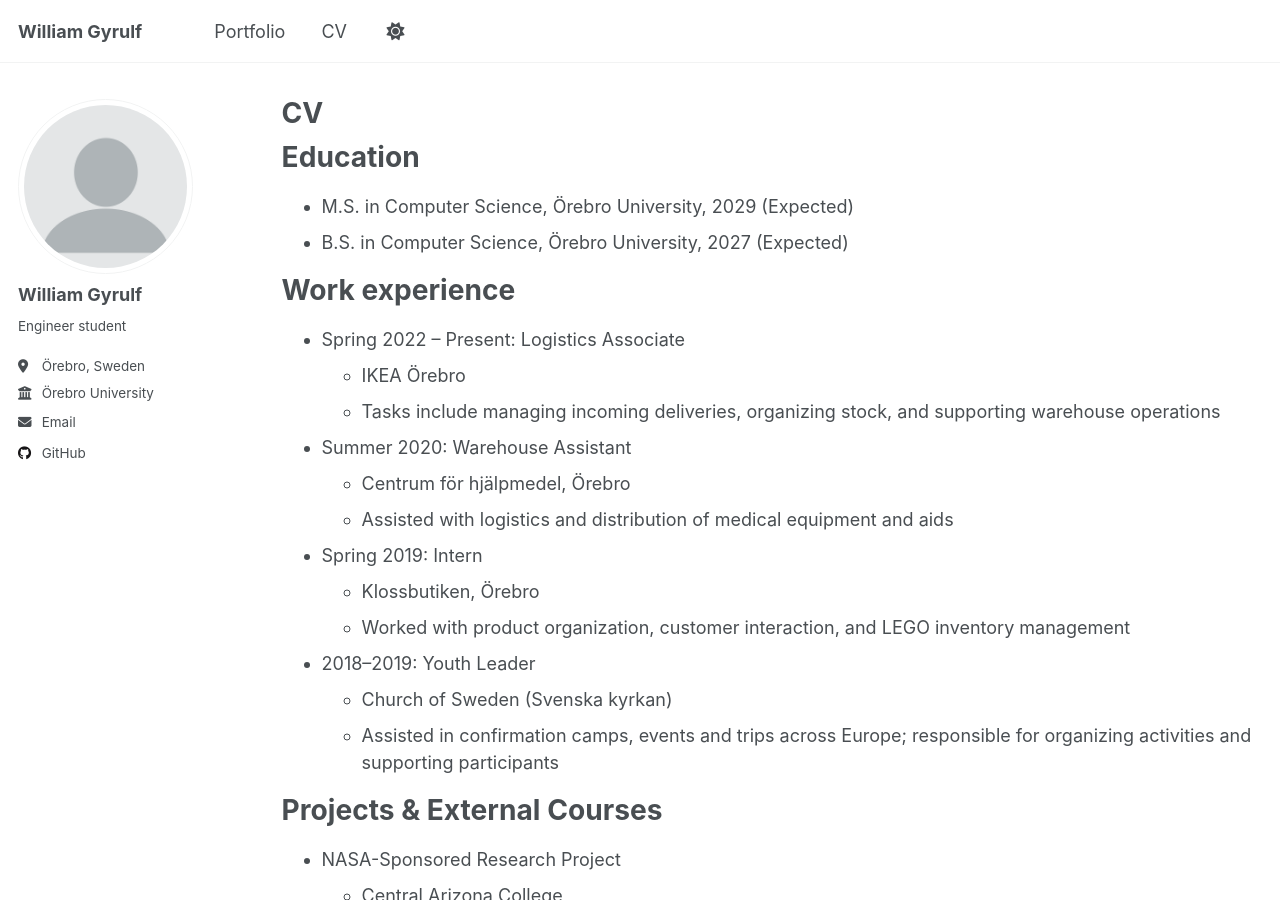
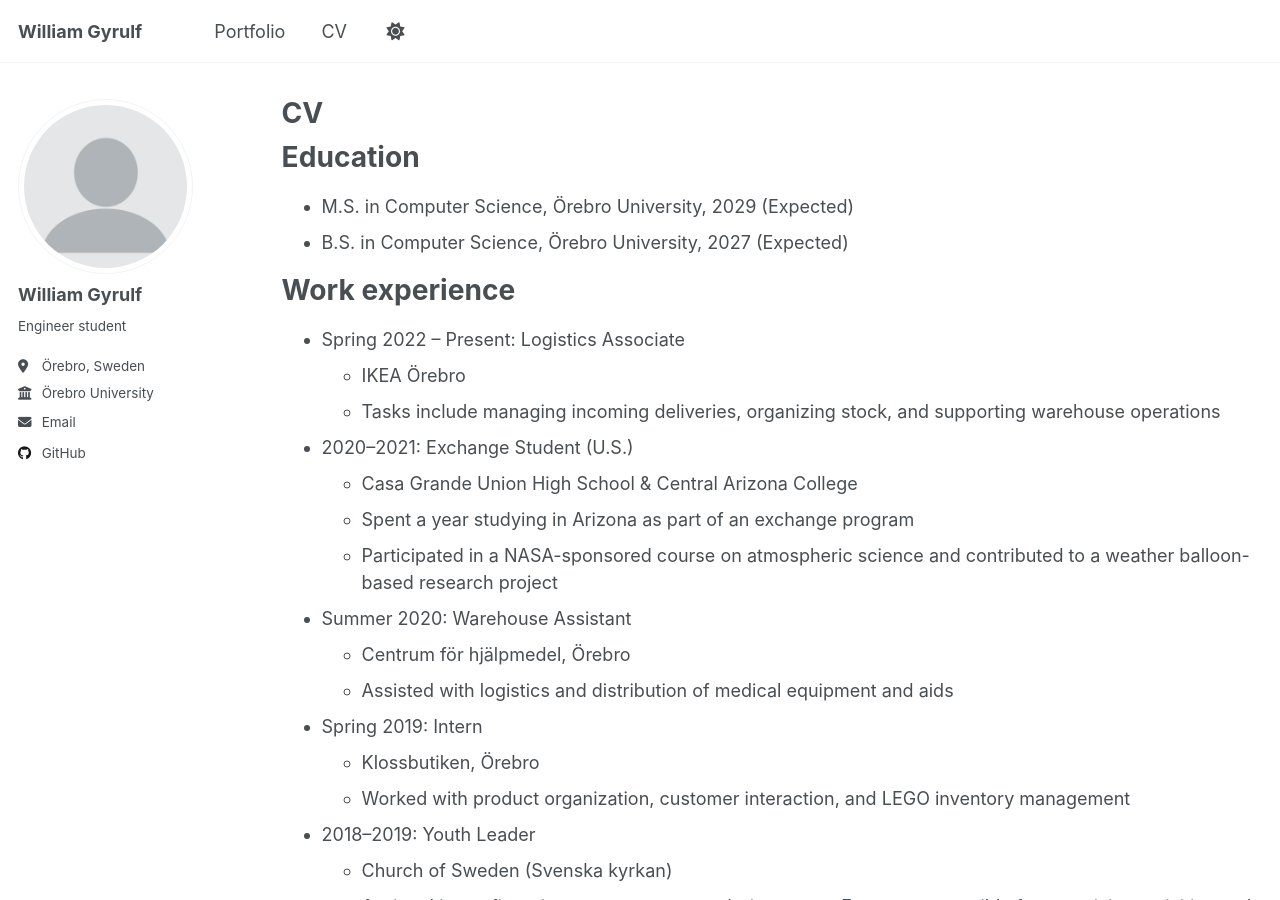
Before and after one commit to WilleGyr/willegyr.github.io, a Jekyll site: the page built from _pages/cv.md, in a window 1280 px wide and 900 px high. Built offline with Jekyll 4.4.1, drawn with Linux system fonts in a browser that asks for light colours.

Commit message:
Update cv.md

```diff
--- a/_pages/cv.md
+++ b/_pages/cv.md
@@ -19,6 +19,11 @@ Work experience
 * Spring 2022 – Present: Logistics Associate
   * IKEA Örebro
   * Tasks include managing incoming deliveries, organizing stock, and supporting warehouse operations
+
+* 2020–2021: Exchange Student (U.S.)
+  * Casa Grande Union High School & Central Arizona College
+  * Spent a year studying in Arizona as part of an exchange program
+  * Participated in a NASA-sponsored course on atmospheric science and contributed to a weather balloon-based research project
 
 * Summer 2020: Warehouse Assistant
   * Centrum för hjälpmedel, Örebro
```
